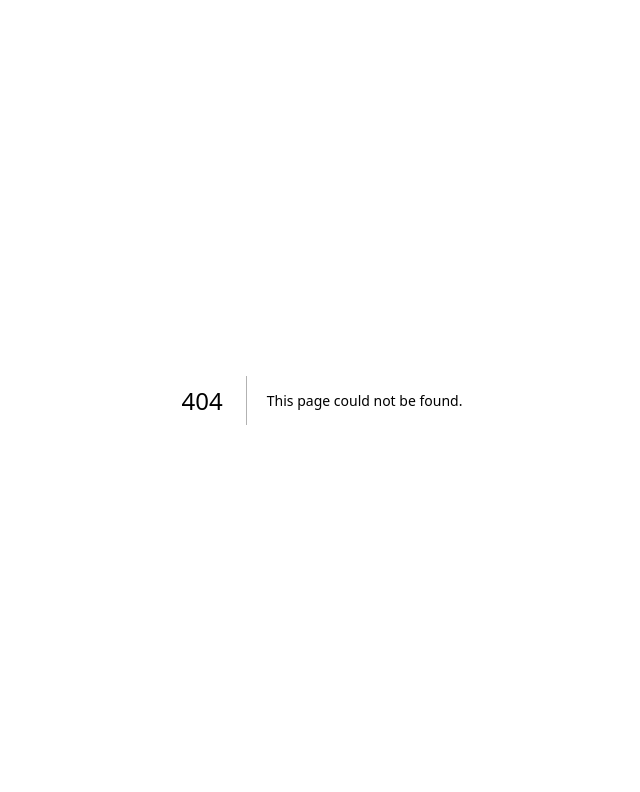
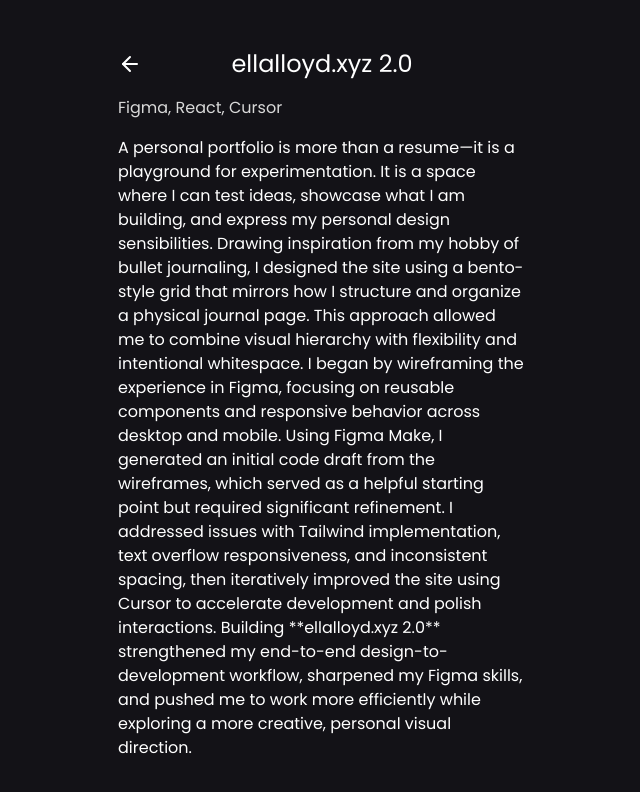
Before and after one commit to ellalloyd/ella-lloyd-portfolio, a Next.js app: page /projects/1 in a window 1280 px wide. Before the commit this address had no page. Shown: the top 792 px of the page, without its empty margins (318-958 px from the left). Built offline with nearby package versions, Linux system fonts and the light colour scheme.

Commit message:
very basic project page and routing

```diff
--- a/src/app/layout.tsx
+++ b/src/app/layout.tsx
@@ -25,7 +25,7 @@
   return (
     <html lang="en">
       <body
-        className={`${libreBaskerville.variable} ${poppins.variable} antialiased square-dots-pattern font-sans`}
+        className={`${libreBaskerville.variable} ${poppins.variable} antialiased font-sans`}
       >
         <main>
           {children}
--- /dev/null
+++ b/src/app/projects/[projectId]/page.tsx
@@ -0,0 +1,36 @@
+'use server'
+
+import { ArrowLeft } from "lucide-react"
+import Link from "next/link"
+import { projects } from "@/lib/data"
+import { Project } from "@/lib/types"
+
+function findProjectById(projectId: string | undefined): Project | undefined {
+    const project = projects.find(project => project.id.toString() === projectId);
+    return project;
+}
+
+export default async function Page({
+    params,
+}: {
+    params: Promise<{ [key: string]: string | undefined }>
+}) {
+    const projectId = (await params).projectId
+    const project = findProjectById(projectId);
+
+    return (
+        <div className="flex flex-col gap-4 mx-auto my-8 p-4 rounded-4xl w-fit items-center justify-center ">
+            <div className="relative flex flex-row items-center justify-center w-full text-white">
+                <Link href="/projects">
+                    <ArrowLeft className="absolute left-0 top-1/2 -translate-y-1/2 hover:size-8" />
+                </Link>
+                <h1 className="text-2xl">{project?.name}</h1>
+            </div>
+            <div className="flex gap-4 flex-col pb-0  min-w-[296px] max-w-[408px] text-white">
+                <p className="text-[#d9d9d9]">{project?.tools}</p>
+                <p className="">{project?.content}</p>
+            </div>
+        </div>
+    )
+
+}
--- a/src/components/ProjectCard.tsx
+++ b/src/components/ProjectCard.tsx
@@ -1,12 +1,17 @@
+
 import { Project } from "@/lib/types";
+import Link from "next/link";
 
 function ProjectCard({ project }: { project: Project }) {
+
     return (
-        <div className="flex flex-col gap-2 min-w-[296px] max-w-[408px] lg:min-w-0 border border-background/50 rounded-2xl p-6 text-white  hover:bg-white hover:text-background cursor-pointer">
-            <p className="font-semibold">{project.name}</p>
-            <p className="text-[#d9d9d9]">{project.tools}</p>
-            <p className="">{project.description}</p>
-        </div>
+        <Link href={`/projects/${project.id}`}>
+            <div className="flex flex-col gap-2 min-w-[296px] max-w-[408px] lg:min-w-0 border border-background/50 rounded-2xl p-6 text-white  hover:bg-white hover:text-background cursor-pointer">
+                <p className="font-semibold">{project.name}</p>
+                <p className="text-[#d9d9d9]">{project.tools}</p>
+                <p className="">{project.description}</p>
+            </div>
+        </Link>
     );
 }
 
```
